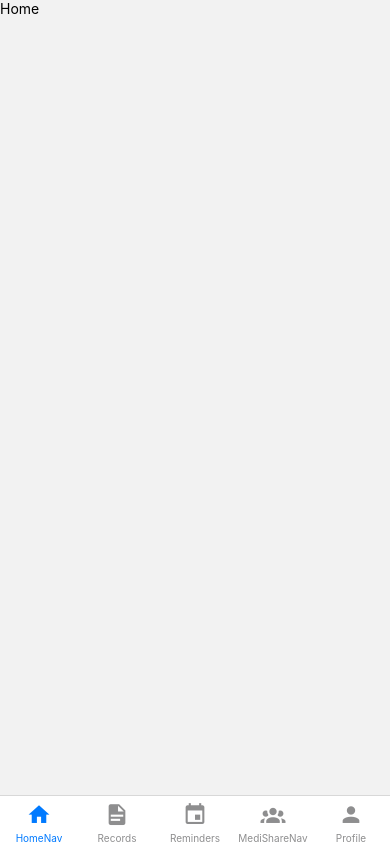
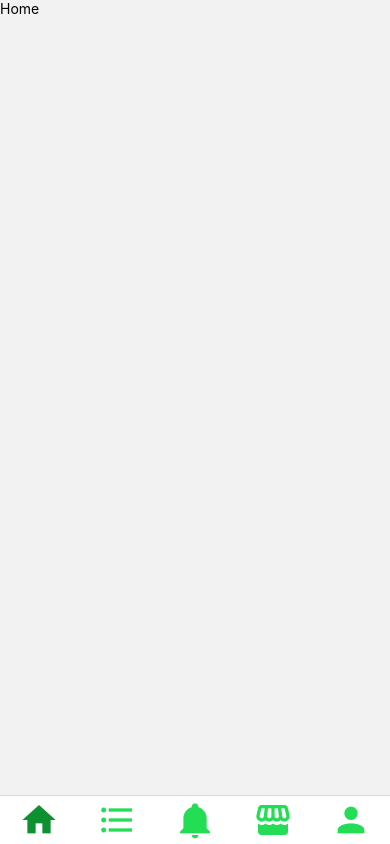
Before and after one commit to IT21036620/Procurement-Management-System, a React Native app in the folder Client/: screen / in a window 390 px wide. Built offline with nearby package versions, Linux system fonts and the light colour scheme.

Commit message:
bottem navigation styles updated

```diff
--- a/Client/Navigation/TabNavigation.js
+++ b/Client/Navigation/TabNavigation.js
@@ -16,52 +16,62 @@ import MaterialCommunityIcons from 'react-native-vector-icons/MaterialCommunityI
 const Tab = createBottomTabNavigator();
 const TabNavigation = () => {
   return (
-      <Tab.Navigator screenOptions={{
-        headerShown:false,
-      }}>
+    <Tab.Navigator
+    screenOptions={{ headerShown: false }}
+    tabBarOptions={{
+        labelStyle: {
+            fontSize: 15,
+            color: 'green',
+        }
+    }}>
         <Tab.Screen
-          name="HomeNav"
+          name="Home"
           component={HomeScreen}
           options={{
-            tabBarIcon: ({color, size}) => (
-              <MaterialCommunityIcons name="home" size={size} color={color} />
+            tabBarIcon: ({focused,color, size}) => (
+              <MaterialCommunityIcons name="home" size={40}  color={focused ? "rgb(13, 145, 48)" : "rgb(35, 222, 85)"} />
             ),
+            tabBarLabel: () => null
           }}
         />
         <Tab.Screen
           name="Records"
           component={HomeScreen}
           options={{
-            tabBarIcon: ({color, size}) => (
-              <MaterialCommunityIcons name="file-document" size={size} color={color} />
+            tabBarIcon: ({focused,color, size}) => (
+              <MaterialCommunityIcons name="format-list-bulleted" size={40}  color={focused ? "rgb(13, 145, 48)" : "rgb(35, 222, 85)"} />
             ),
+            tabBarLabel: () => null
           }}
         />
         <Tab.Screen
           name="Reminders"
           component={HomeScreen}
           options={{
-            tabBarIcon: ({color, size}) => (
-              <MaterialCommunityIcons name="calendar" size={size} color={color} />
+            tabBarIcon: ({focused,color, size}) => (
+              <MaterialCommunityIcons name="bell" size={40}  color={focused ? "rgb(13, 145, 48)" : "rgb(35, 222, 85)"} />
             ),
+            tabBarLabel: () => null
           }}
         />
         <Tab.Screen
           name="MediShareNav"
           component={HomeScreen}
           options={{
-            tabBarIcon: ({color, size}) => (
-              <MaterialCommunityIcons name="account-group" size={size} color={color} />
+            tabBarIcon: ({focused,color, size}) => (
+              <MaterialCommunityIcons name="storefront" size={40}  color={focused ? "rgb(13, 145, 48)" : "rgb(35, 222, 85)"} />
             ),
+            tabBarLabel: () => null
           }}
         />
         <Tab.Screen
           name="Profile"
           component={HomeScreen}
           options={{
-            tabBarIcon: ({color, size}) => (
-              <MaterialCommunityIcons name="account" size={size} color={color} />
+            tabBarIcon: ({focused, color, size}) => (
+              <MaterialCommunityIcons name="account" size={40}  color={focused ? "rgb(13, 145, 48)" : "rgb(35, 222, 85)"}/>
             ),
+            tabBarLabel: () => null
           }}
         />
       </Tab.Navigator>
```
